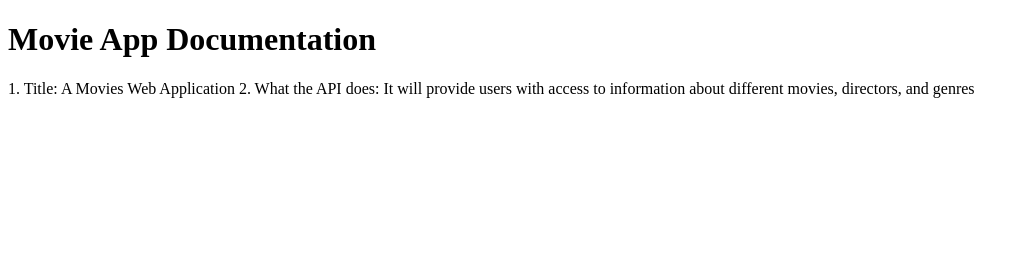
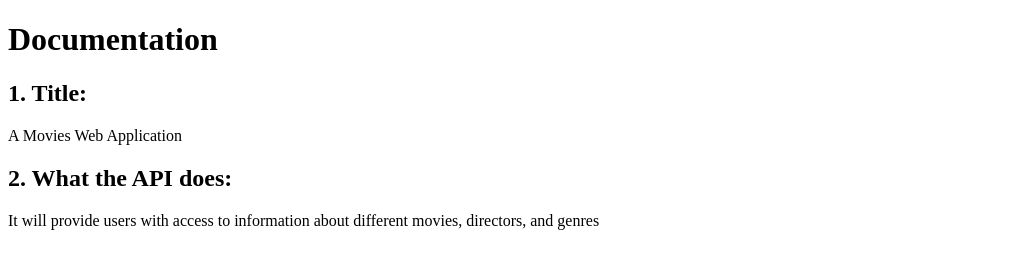
Before and after one commit to GA-MOORE7/movie_api-app-2, a website: page public/documentation.html in a window 1280 px wide. Shown: the whole page, without its empty margins (0-1029 px from the left). Drawn offline with Linux system fonts and the light colour scheme.

Commit message:
Fix express.static function - 'documentation' file

```diff
--- a/public/documentation.html
+++ b/public/documentation.html
@@ -1,21 +1,17 @@
 <!DOCTYPE html>
-<html lang="en">
-  <head>
-    <meta charset="UTF-8">
-    <meta name="viewport" content="width=device-width, initial-scale=1.0">
-    <meta http-equiv="X-UA-Compatible" content="ie=edge">
-    <title>HTML 5 Boilerplate</title>
-    <link rel="stylesheet" href="style.css">
-  </head>
-  <body>
-    <h1>Movie App Documentation</h1>
-    1. Title:
+<html>
+    <head>
+        <title>Documentation</title>
+    </head>
+    <body>
+        <h1>Documentation</h1>
+        <h2>1. Title:</h2>
 
-    A Movies Web Application
+        <p>A Movies Web Application</p>
 
-    2. What the API does:
+        <h2>2. What the API does:</h2>
 
-    It will provide users with access to information about different
-    movies, directors, and genres
-  </body>
+        <p>It will provide users with access to information about different
+        movies, directors, and genres</p>
+    </body>
 </html>
```
Also changed, not shown: index.html (deleted, +0 -13 lines), index.js (+9 -7 lines), log.txt (deleted).
